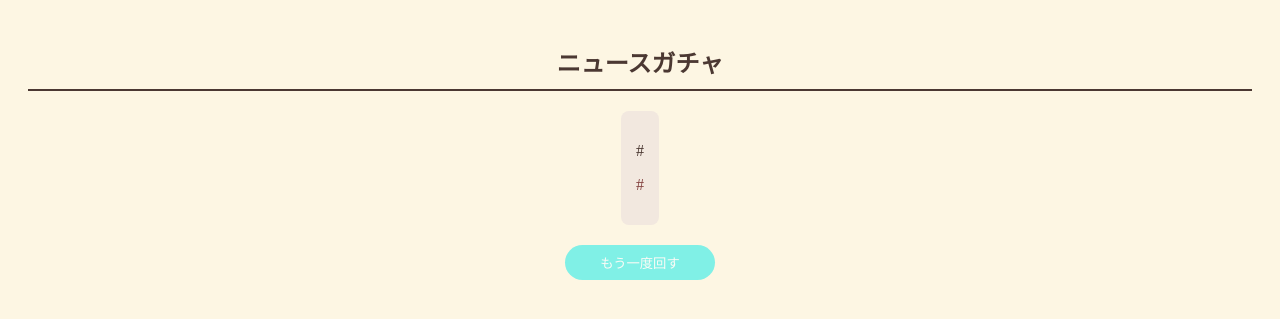
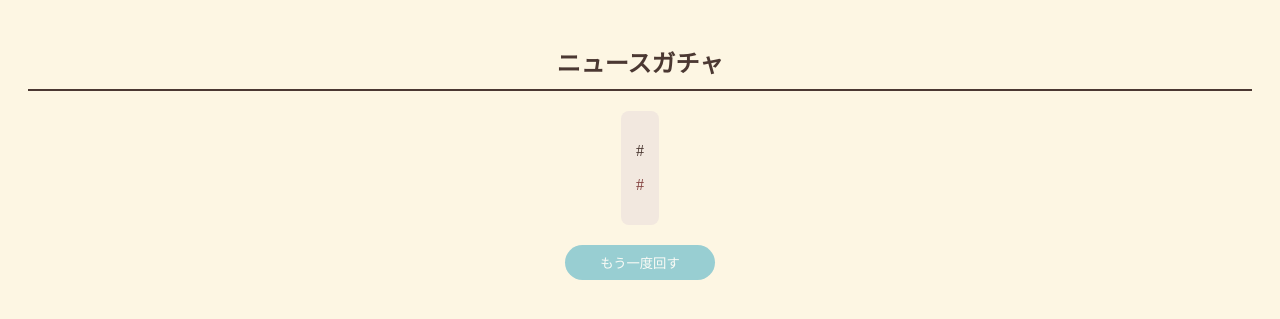
Before and after one commit to kadota05/news_app, a Flask app: template templates/home.html in a window 1280 px wide, with the pointer over the restyled element. Shown: the top 319 px of the page. Run offline with Flask 3, Linux system fonts and the light colour scheme; the template is opened without the code that fills it: most values are stand-ins (such as "Sample title", 1, 10 or a date in 2020).

Commit message:
ボタンhover-color

```diff
--- a/templates/home.html
+++ b/templates/home.html
@@ -51,7 +51,7 @@
 
         button:hover{
             color: #fbfbf6;
-            background-color: #80F0E6;
+            background-color: #98CED2;
         }
     </style>
 </head>
```
